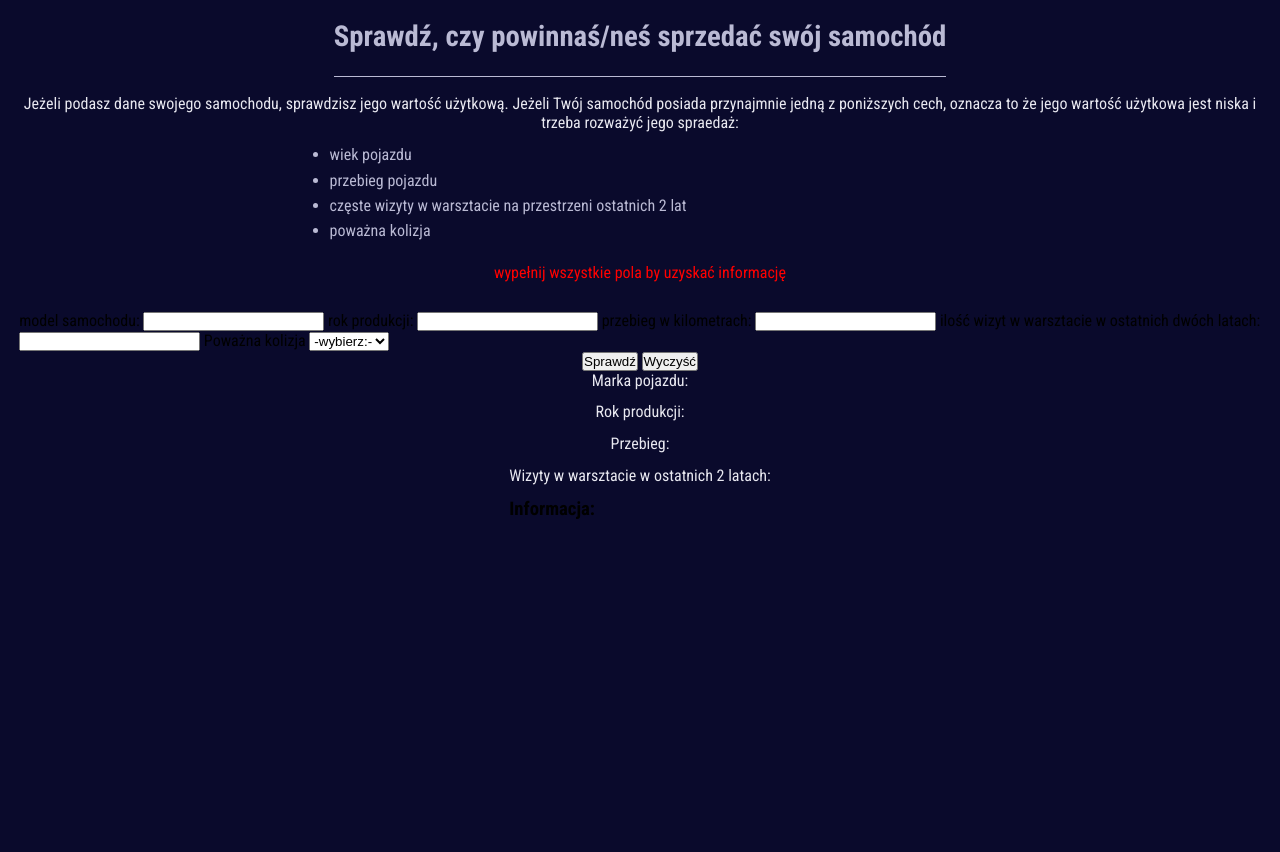
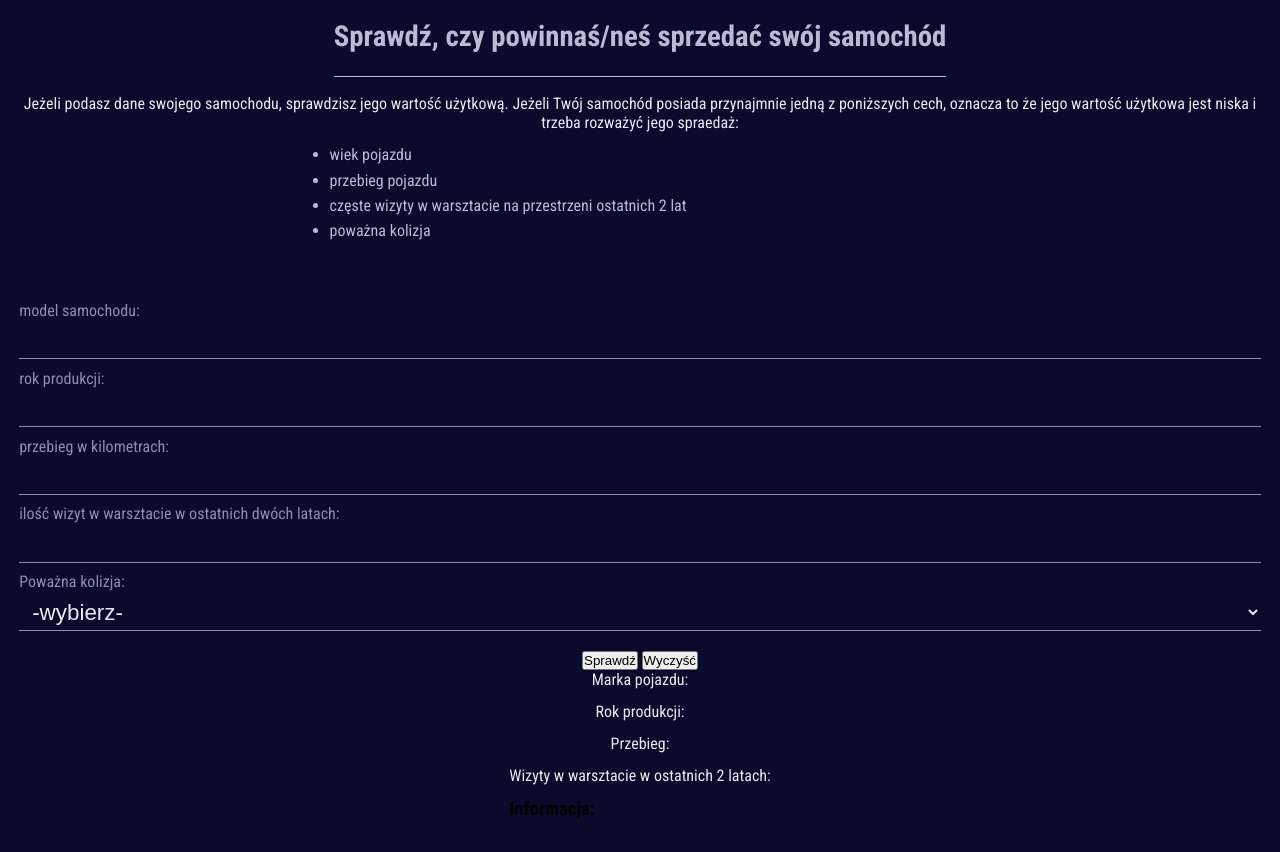
Before and after one commit to Scorpion19702022/should-you-sell-the-car, a website: page index.html in a window 1280 px wide. Before the commit the page ends 800 px from the top, so only its background shows below. Drawn offline with Linux system fonts and the light colour scheme.

Commit message:
styles for inputs

```diff
--- a/index.html
+++ b/index.html
@@ -28,7 +28,7 @@
         <li>poważna kolizja</li>
     </ul>
 
-    <p class="error">wypełnij wszystkie pola by uzyskać informację</p>
+    <p class="error"></p>
 
     <div class="info">
         <label for="model" class="info__model">model samochodu:</label>
@@ -43,9 +43,9 @@
         <label for="visit" class="info__visit">ilość wizyt w warsztacie w ostatnich dwóch latach:</label>
         <input type="number" id="visit" class="info__inputvisit">
 
-        <label for="accident" class="info__accident">Poważna kolizja</label>
+        <label for="accident" class="info__accident">Poważna kolizja:</label>
         <select id="accident" class="info__select">
-            <option value="0" disabled selected>-wybierz:-</option>
+            <option value="0" disabled selected>-wybierz-</option>
             <option value="TAK">TAK</option>
             <option value="NIE">NIE</option>
         </select>
--- a/sass/style.scss
+++ b/sass/style.scss
@@ -67,5 +67,32 @@ li {
 	color: var(--color-error);
 }
 
+.info {
+	width: 100%;
+	display: flex;
+	flex-direction: column;
+	justify-content: center;
+	align-items: center;
+	margin-bottom: 1.2em;
+	label {
+		width: 100%;
+		display: flex;
+		text-align: left;
+		font-size: 1rem;
+		color: var(--color-lightthree);
+		margin: 0.6em 0 0.2em;
+	}
+	input,
+	select {
+		width: 100%;
+		padding: 0.2em 0.4em;
+		font-size: 1.4rem;
+		background: none;
+		border: none;
+		color: var(--color-lightone);
+		border-bottom: 0.04em solid var(--color-lightthree);
+	}
+}
+
 @import './medium';
 @import './extra\ large';
```
Also changed, not shown: css/style.css, 1 other file.
